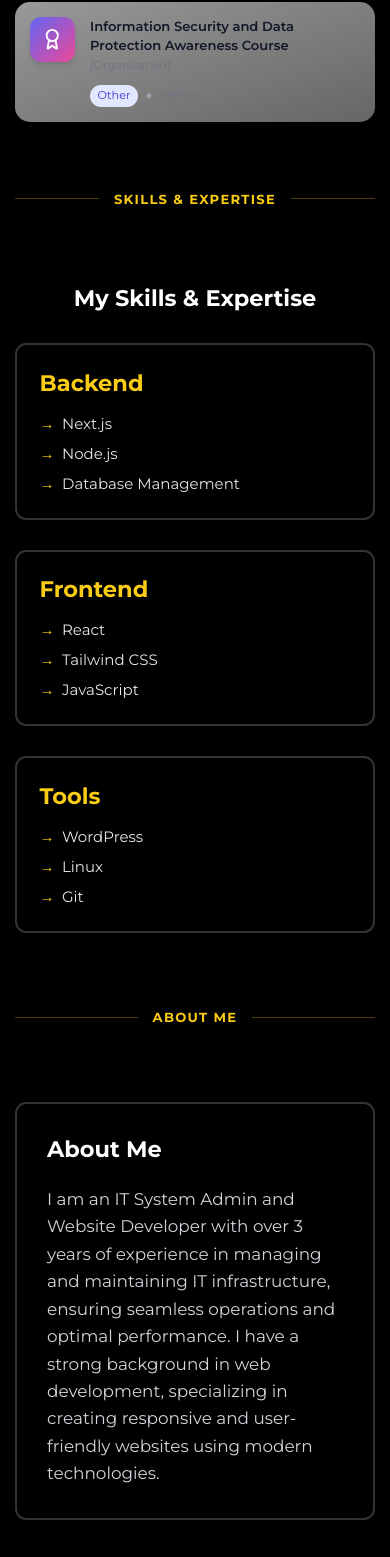
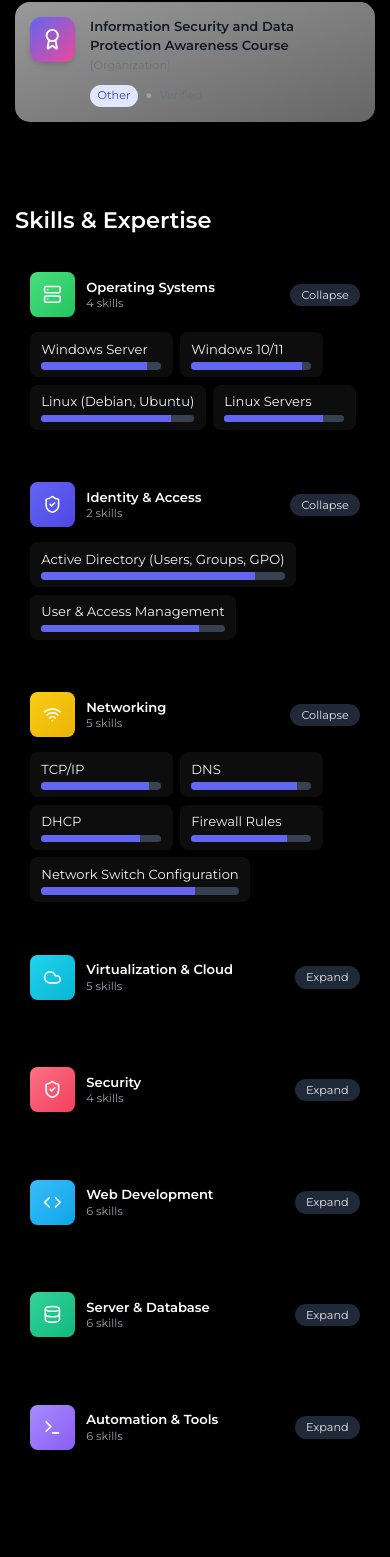
Before and after one commit to SiThuHtin/job-portfolio, a Next.js app: page / in a window 390 px wide. Shown: the part 4075-5632 px from the top of the page. Built offline with nearby package versions, Linux system fonts and the light colour scheme.

Commit message:
skills section changed

```diff
--- /dev/null
+++ b/app/components/Skills.js
@@ -0,0 +1,186 @@
+"use client"
+import React, { useEffect, useRef, useState } from 'react'
+import { Server, ShieldCheck, Wifi, Cloud, Code, Database, Zap, GitBranch, Terminal } from 'lucide-react'
+
+const CATEGORIES = [
+  {
+    id: 'os',
+    title: 'Operating Systems',
+    icon: Server,
+    color: 'from-green-400 to-green-500',
+    skills: [
+      { name: 'Windows Server', level: 88 },
+      { name: 'Windows 10/11', level: 92 },
+      { name: 'Linux (Debian, Ubuntu)', level: 85 },
+      { name: 'Linux Servers', level: 82 },
+    ],
+  },
+  {
+    id: 'iam',
+    title: 'Identity & Access',
+    icon: ShieldCheck,
+    color: 'from-indigo-500 to-indigo-600',
+    skills: [
+      { name: 'Active Directory (Users, Groups, GPO)', level: 88 },
+      { name: 'User & Access Management', level: 86 },
+    ],
+  },
+  {
+    id: 'network',
+    title: 'Networking',
+    icon: Wifi,
+    color: 'from-yellow-400 to-yellow-500',
+    skills: [
+      { name: 'TCP/IP', level: 90 },
+      { name: 'DNS', level: 88 },
+      { name: 'DHCP', level: 82 },
+      { name: 'Firewall Rules', level: 80 },
+      { name: 'Network Switch Configuration', level: 78 },
+    ],
+  },
+  {
+    id: 'cloud',
+    title: 'Virtualization & Cloud',
+    icon: Cloud,
+    color: 'from-cyan-400 to-cyan-500',
+    skills: [
+      { name: 'VirtualBox', level: 75 },
+      { name: 'KVM', level: 72 },
+      { name: 'VMware', level: 70 },
+      { name: 'Microsoft 365', level: 84 },
+      { name: 'Google Workspace', level: 80 },
+    ],
+  },
+  {
+    id: 'security',
+    title: 'Security',
+    icon: ShieldCheck,
+    color: 'from-rose-400 to-rose-500',
+    skills: [
+      { name: 'Endpoint Security (Antivirus, Firewalls)', level: 86 },
+      { name: 'Patch Management', level: 84 },
+      { name: 'System Updates', level: 88 },
+      { name: 'Backup & Recovery', level: 82 },
+    ],
+  },
+  {
+    id: 'web',
+    title: 'Web Development',
+    icon: Code,
+    color: 'from-sky-400 to-sky-500',
+    skills: [
+      { name: 'React', level: 88 },
+      { name: 'Next.js', level: 86 },
+      { name: 'Node.js', level: 80 },
+      { name: 'Python', level: 78 },
+      { name: 'Tailwind CSS', level: 90 },
+      { name: 'JavaScript/TypeScript', level: 92 },
+    ],
+  },
+  {
+    id: 'db',
+    title: 'Server & Database',
+    icon: Database,
+    color: 'from-emerald-400 to-emerald-500',
+    skills: [
+      { name: 'Apache', level: 76 },
+      { name: 'Nginx', level: 78 },
+      { name: 'MySQL', level: 80 },
+      { name: 'PostgreSQL', level: 74 },
+      { name: 'WordPress', level: 88 },
+      { name: 'Elementor', level: 72 },
+    ],
+  },
+  {
+    id: 'tools',
+    title: 'Automation & Tools',
+    icon: Terminal,
+    color: 'from-violet-400 to-violet-500',
+    skills: [
+      { name: 'Python Scripts', level: 82 },
+      { name: 'Bash Scripts', level: 80 },
+      { name: 'Git', level: 88 },
+      { name: 'Ticketing Systems', level: 84 },
+      { name: 'IT Documentation', level: 90 },
+      { name: 'Network Printers Management', level: 70 },
+    ],
+  },
+]
+
+export default function Skills() {
+  const [open, setOpen] = useState(() => {
+    const initial = {}
+    CATEGORIES.forEach((c, i) => (initial[c.id] = i < 3)) // open first 3 by default
+    return initial
+  })
+  const ref = useRef(null)
+
+  useEffect(() => {
+    const els = ref.current?.querySelectorAll('[data-animate]') || []
+    const obs = new IntersectionObserver((entries) => {
+      entries.forEach((e) => e.isIntersecting && e.target.classList.add('in-view'))
+    }, { threshold: 0.12 })
+    els.forEach((el) => obs.observe(el))
+    return () => obs.disconnect()
+  }, [])
+
+  const toggle = (id) => setOpen((s) => ({ ...s, [id]: !s[id] }))
+
+  return (
+    <section ref={ref} className="py-12 px-4 md:px-8 max-w-6xl mx-auto">
+      <div className="flex items-center justify-between mb-6">
+        <h2 className="text-2xl md:text-3xl font-semibold text-white">Skills & Expertise</h2>
+        <p className="text-sm text-gray-300 hidden sm:block">Organized categories with visual indicators.</p>
+      </div>
+
+      <div className="grid grid-cols-1 sm:grid-cols-2 lg:grid-cols-3 gap-6">
+        {CATEGORIES.map((cat) => {
+          const Icon = cat.icon
+          return (
+            <article key={cat.id} data-animate className="bg-black/50 dark:bg-gray-900 rounded-2xl p-4 shadow-sm hover:shadow-lg transition">
+              <header className="flex items-center justify-between gap-3">
+                <div className="flex items-center gap-3">
+                  <div className={`w-12 h-12 rounded-lg flex items-center justify-center text-white bg-gradient-to-br ${cat.color}`}>
+                    <Icon className="w-5 h-5" />
+                  </div>
+                  <div>
+                    <h3 className="text-sm font-semibold text-white">{cat.title}</h3>
+                    <p className="text-xs text-gray-400">{cat.skills.length} skills</p>
+                  </div>
+                </div>
+                <div>
+                  <button onClick={() => toggle(cat.id)} aria-expanded={!!open[cat.id]} className="text-xs px-3 py-1 rounded-full bg-gray-800 text-gray-200 hover:bg-gray-700 transition">{open[cat.id] ? 'Collapse' : 'Expand'}</button>
+                </div>
+              </header>
+
+              <div className={`mt-4 transition-all duration-300 overflow-hidden ${open[cat.id] ? 'max-h-screen opacity-100' : 'max-h-0 opacity-0'}`}>
+                <div className="flex flex-wrap gap-2">
+                  {cat.skills.map((s, i) => (
+                    <div key={i} className="flex items-center gap-3 bg-white/5 dark:bg-white/5 rounded-lg px-3 py-2">
+                      <div className="min-w-[120px]">
+                        <div className="text-sm font-medium text-gray-100">{s.name}</div>
+                        <div className="mt-1 h-2 bg-gray-700 rounded-full overflow-hidden">
+                          <div className="h-2 bg-indigo-500 transition-all" style={{ width: `${s.level}%` }} />
+                        </div>
+                      </div>
+                      <div className="ml-auto hidden md:flex items-center gap-1">
+                        {Array.from({ length: 5 }).map((_, dot) => (
+                          <span key={dot} className={`w-2 h-2 rounded-full ${s.level >= (dot + 1) * 20 ? 'bg-indigo-400' : 'bg-gray-600'}`} />
+                        ))}
+                      </div>
+                    </div>
+                  ))}
+                </div>
+              </div>
+            </article>
+          )
+        })}
+      </div>
+
+      <style jsx>{`
+        [data-animate] { opacity: 0; transform: translateY(10px); transition: opacity 420ms ease, transform 420ms ease; }
+        [data-animate].in-view { opacity: 1; transform: translateY(0); }
+      `}</style>
+    </section>
+  )
+}
--- a/app/page.js
+++ b/app/page.js
@@ -2,14 +2,23 @@
 import { useRouter } from 'next/navigation'
 import { IoMdDownload } from "react-icons/io";
 import Image from 'next/image';
+import { useEffect, useState } from 'react'
+import { Linkedin, Github, BookOpen } from 'lucide-react'
 import Experience from './components/Experience';
 import Certifications from './components/Certifications';
+import Skills from './components/Skills';
 
 export default function Home() {
   const router = useRouter();
 
   const handleClick = () => {
-    router.push('/my-projects')
+    // smooth scroll to Featured Projects section if present
+    const el = document.getElementById('projects')
+    if (el) {
+      el.scrollIntoView({ behavior: 'smooth', block: 'start' })
+    } else {
+      router.push('/my-projects')
+    }
   }
 
   const handleDownload = () => {
@@ -20,6 +29,14 @@ export default function Home() {
     link.click();
     document.body.removeChild(link);
   }
+
+  // rotating specializations
+  const specs = ['IT System Admin', 'Full-Stack Developer', 'Network Engineer', 'Healthcare IT Specialist']
+  const [specIndex, setSpecIndex] = useState(0)
+  useEffect(() => {
+    const t = setInterval(() => setSpecIndex((i) => (i + 1) % specs.length), 2200)
+    return () => clearInterval(t)
+  }, [])
 
   const featuredProjects = [
     {
@@ -189,31 +206,7 @@ export default function Home() {
       <Certifications />
 
       {/* Skills/Expertise Section */}
-      <div className="flex items-center justify-center py-8 px-4">
-        <div className="flex-grow border-t border-yellow-400/30"></div>
-        <span className="mx-4 text-yellow-400 text-sm font-bold uppercase tracking-widest">Skills & Expertise</span>
-        <div className="flex-grow border-t border-yellow-400/30"></div>
-      </div>
-      <div className="py-12 px-4 md:px-16 bg-black/50 backdrop-blur-lg">
-        <h2 className="text-2xl md:text-4xl font-bold text-center text-white mb-8 md:mb-12">My Skills & Expertise</h2>
-        <div className="grid grid-cols-1 md:grid-cols-3 gap-8 max-w-4xl mx-auto">
-          {skills.map((skill) => (
-            <div
-              key={skill.category}
-              className="bg-black/60 backdrop-blur-lg border-2 border-white/20 rounded-xl p-6 hover:border-yellow-400 transition-all duration-300"
-            >
-              <h3 className="text-2xl font-bold text-yellow-400 mb-4">{skill.category}</h3>
-              <ul className="space-y-2">
-                {skill.items.map((item) => (
-                  <li key={item} className="text-gray-200 flex items-center">
-                    <span className="text-yellow-400 mr-2">→</span> {item}
-                  </li>
-                ))}
-              </ul>
-            </div>
-          ))}
-        </div>
-      </div>
+      <Skills />
 
       {/* (Experience already shown above) */}
 
@@ -223,12 +216,50 @@ export default function Home() {
         <span className="mx-4 text-yellow-400 text-sm font-bold uppercase tracking-widest">About Me</span>
         <div className="flex-grow border-t border-yellow-400/30"></div>
       </div>
+
       <div className="py-12 px-4 md:px-16 bg-black">
-        <div className="max-w-4xl mx-auto bg-black/60 backdrop-blur-lg border-2 border-white/20 rounded-xl p-8">
-          <h2 className="text-2xl md:text-3xl font-bold text-white mb-6">About Me</h2>
-          <p className="text-lg text-gray-300 leading-relaxed">
-            I am an IT System Admin and Website Developer with over 3 years of experience in managing and maintaining IT infrastructure, ensuring seamless operations and optimal performance. I have a strong background in web development, specializing in creating responsive and user-friendly websites using modern technologies.
-          </p>
+        <div className="max-w-5xl mx-auto bg-black/60 backdrop-blur-lg border-2 border-white/10 rounded-2xl p-8 md:p-12 grid grid-cols-1 md:grid-cols-3 gap-6 items-start">
+          {/* Photo & highlights */}
+          <div className="md:col-span-1 flex flex-col items-center md:items-start">
+            <div className="w-40 h-40 rounded-2xl bg-gradient-to-br from-yellow-400 to-pink-500 flex items-center justify-center text-3xl font-bold text-white">SH</div>
+            <div className="mt-4 space-y-2 text-center md:text-left">
+              <div className="inline-flex items-center gap-2 bg-yellow-400 text-black px-3 py-1 rounded-full font-semibold">4+ Years in IT</div>
+              <div className="inline-flex items-center gap-2 bg-white/5 text-gray-200 px-3 py-1 rounded-full">Supports 300+ users</div>
+              <div className="inline-flex items-center gap-2 bg-white/5 text-gray-200 px-3 py-1 rounded-full">Healthcare IT Specialist</div>
+            </div>
+
+            <div className="mt-4 flex gap-3">
+              <a href="https://www.linkedin.com/" target="_blank" rel="noreferrer" className="text-gray-200 hover:text-white underline">LinkedIn</a>
+              <a href="https://github.com/" target="_blank" rel="noreferrer" className="text-gray-200 hover:text-white underline">GitHub</a>
+              <a href="https://sithu-htin-docs.gitbook.io/sithu-things" target="_blank" rel="noreferrer" className="text-gray-200 hover:text-white underline">Docs</a>
+            </div>
+          </div>
+
+          {/* Story and details */}
+          <div className="md:col-span-2">
+            <h2 className="text-2xl md:text-3xl font-bold text-white mb-4">From Medicine to Systems — a practical transition</h2>
+
+            <p className="text-gray-300 mb-4">I started as a final-year medical student at the University of Medicine 2, Yangon (2013–2020). In 2022 I made a bold transition into IT — a decision driven by curiosity about systems and a desire to scale my impact beyond the bedside. My clinical background gives me a practical, user-centered perspective when designing and maintaining healthcare IT systems.</p>
+
+            <p className="text-gray-300 mb-4">Over the last 4+ years (2022–2026) I’ve supported 300+ users, currently at the Shoklo Malaria Research Unit, and have worked across two major healthcare organizations. I specialize in building reliable, secure IT infrastructure for clinical teams — ensuring systems are available, compliant, and simple to use for non-technical staff.</p>
+
+            <p className="text-gray-300 mb-4">My technical work spans Windows and Linux system administration, network infrastructure and security, web development (React, Next.js, Node.js, Python), database management (MySQL, PostgreSQL), and cloud platforms such as Microsoft 365 and Google Workspace. I enjoy solving problems where clinical workflows and technology intersect.</p>
+
+            <p className="text-gray-300">I’m multilingual (Burmese and English, with basic Thai), a methodical problem-solver who blends clinical reasoning with systems thinking, and deeply passionate about documentation and knowledge sharing. I aim to bridge healthcare and technology to deliver dependable solutions that clinicians can trust.</p>
+
+            <div className="mt-6">
+              <div className="flex items-center gap-4 text-sm text-gray-400">
+                <div className="font-medium text-gray-100">Career timeline:</div>
+                <div className="flex items-center gap-2 flex-wrap">
+                  <span className="px-3 py-1 bg-gray-800 rounded-full">Med Student • 2013–2020</span>
+                  <span className="text-gray-500">→</span>
+                  <span className="px-3 py-1 bg-gray-800 rounded-full">Career Change • 2022</span>
+                  <span className="text-gray-500">→</span>
+                  <span className="px-3 py-1 bg-gray-800 rounded-full">IT Roles • 2022–2026</span>
+                </div>
+              </div>
+            </div>
+          </div>
         </div>
       </div>
 
```
